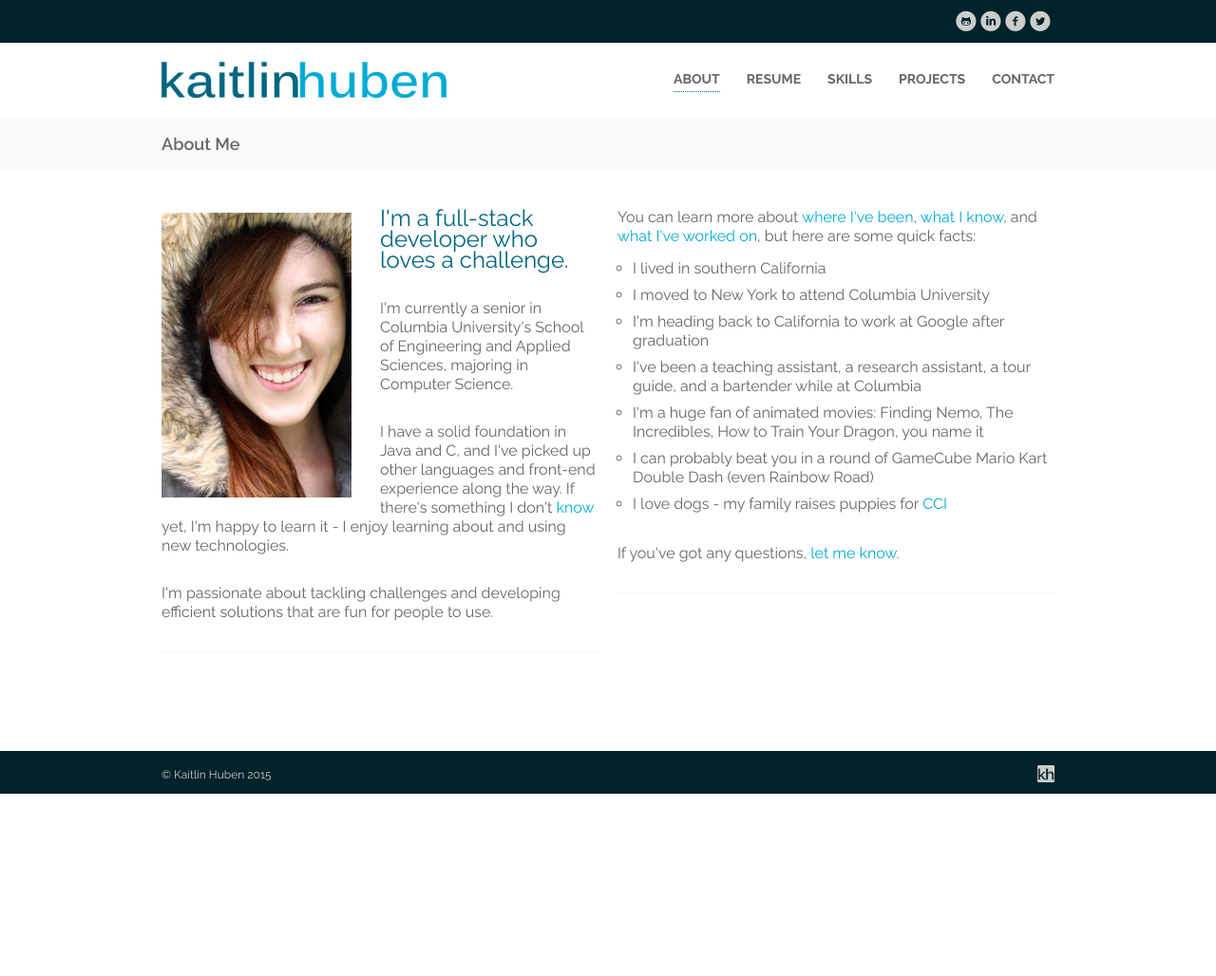
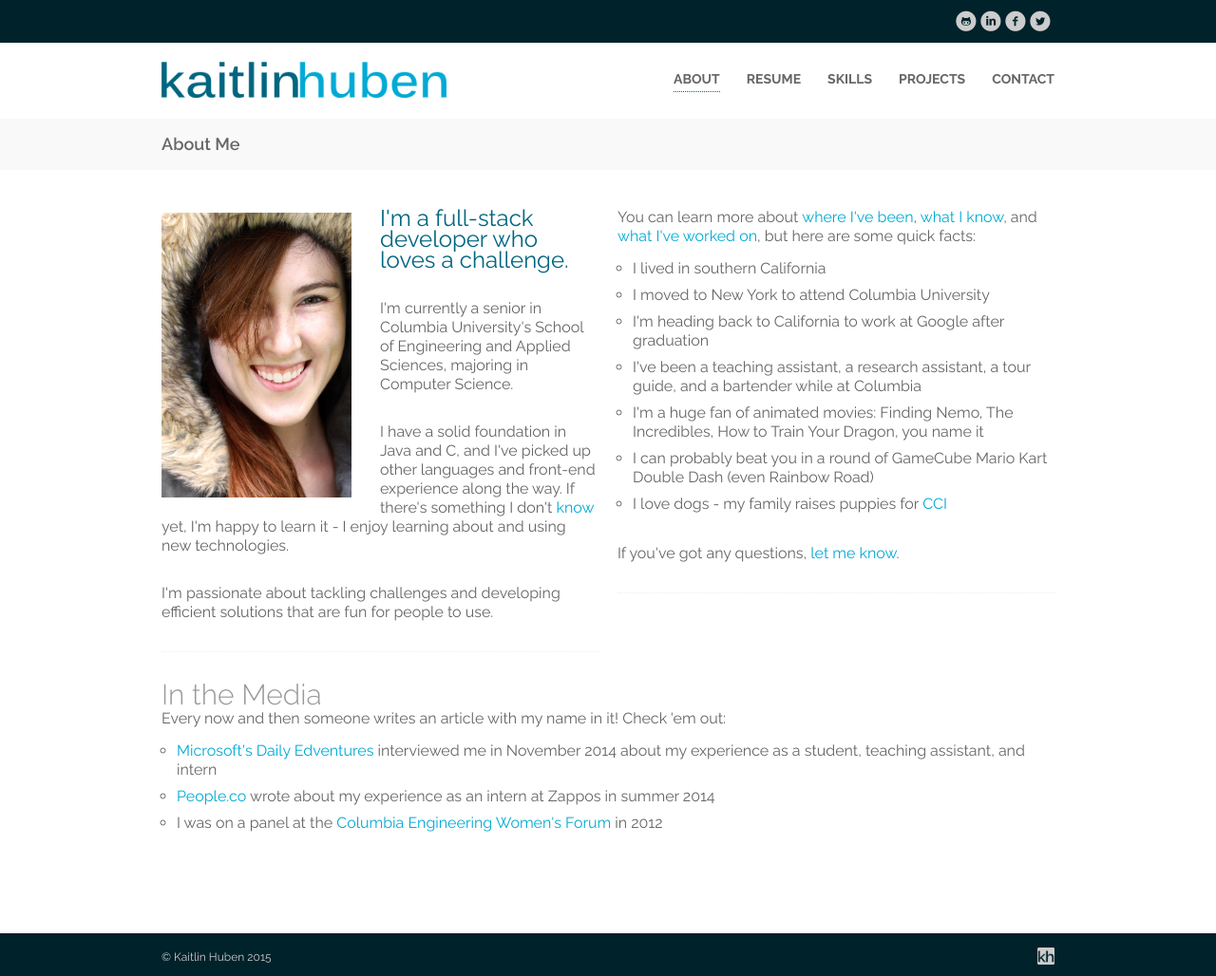
Before and after one commit to kaitlinhuben/kaitlinhuben.github.io, a Jekyll site: the page built from about.html, in a window 1280 px wide. Shown: the whole page at 95% size. Built offline with Jekyll 4.4.1, drawn with Linux system fonts in a browser that asks for light colours; before the commit the page ends 900 px from its top, so only the background shows below that.

Commit message:
Added "In the media" to about

```diff
--- a/about.html
+++ b/about.html
@@ -33,4 +33,16 @@ about_active: true
 			<div class="divider dotted"></div>
 		</div>
 	</section><!-- ./row-fluid -->
+
+	<section class="row-fluid">
+		<div class="span12">
+			<h2>In the Media</h2>
+			<p>Every now and then someone writes an article with my name in it! Check 'em out:</p>
+			<ul>
+				<li><a href="http://dailyedventures.com/index.php/2014/11/12/kaitlin-huben/">Microsoft's Daily Edventures</a> interviewed me in November 2014 about my experience as a student, teaching assistant, and intern</li>
+				<li><a href="http://blog.people.co/?p=254">People.co</a> wrote about my experience as an intern at Zappos in summer 2014</li>
+				<li>I was on a panel at the <a href="http://www.world-lecture-project.org/lecture/?id=515555f2e0349">Columbia Engineering Women's Forum</a> in 2012</li>
+			</ul>
+		</div>
+	</section><!-- ./row-fluid -->
 </div><!-- ./pe-block -->
```
